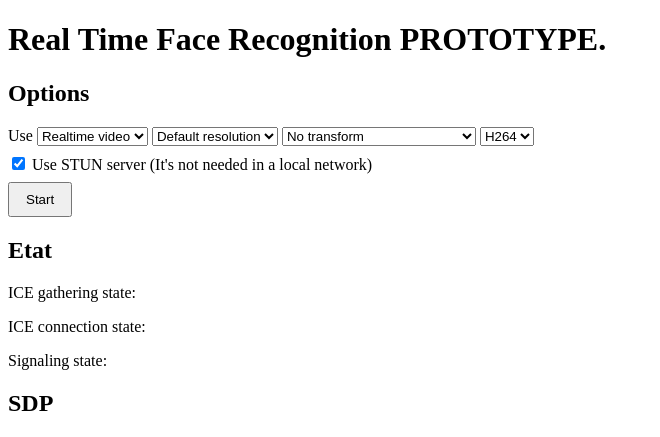
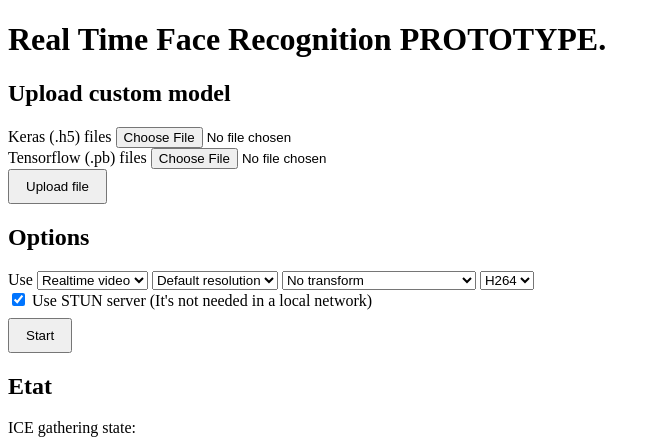
Before and after one commit to hyde-ait/recog_prototype, a FastAPI app: page / in a window 1280 px wide. Shown: the top 437 px of the page, without its empty margins (0-660 px from the left). Run offline with FastAPI, Linux system fonts and the light colour scheme.

```diff
--- a/templates/index.html
+++ b/templates/index.html
@@ -16,9 +16,20 @@
   </head>
   <body>
     <h1>Real Time Face Recognition PROTOTYPE.</h1>
-
-    <h2>Options</h2>
-    <div class="option">
+    <div class="upload">
+      <h2>Upload custom model</h2>
+      <div>
+        <label for="file">Keras (.h5) files</label>
+        <input type="file" accept=".h5" name="file" id="file">
+      </div>
+      <div>
+        <label for="file">Tensorflow (.pb) files</label>
+        <input type="file" accept=".pb" name="file" id="file">
+      </div>
+      <button>Upload file</button>
+    </div>
+    <div class="option"></div>
+      <h2>Options</h2>
       <label>Use</label>
       <select id="type">
         <option value="video" selected>Realtime video</option>
@@ -112,5 +123,9 @@
       src="{{ url_for('static', path='/js/picture.js?v2.1') }}"
       type="text/javascript"
     ></script>
+    <script
+    src="{{ url_for('static', path='/js/modelFile.js?v2.1') }}"
+    type="text/javascript"
+    ></script>
   </body>
 </html>
```
Also changed, not shown: utils/videoProcessor.py (line endings or trailing spaces), 2 other files.
